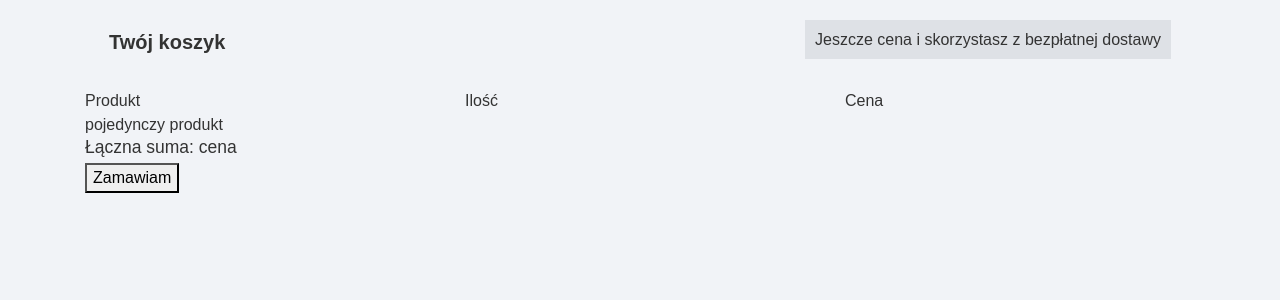
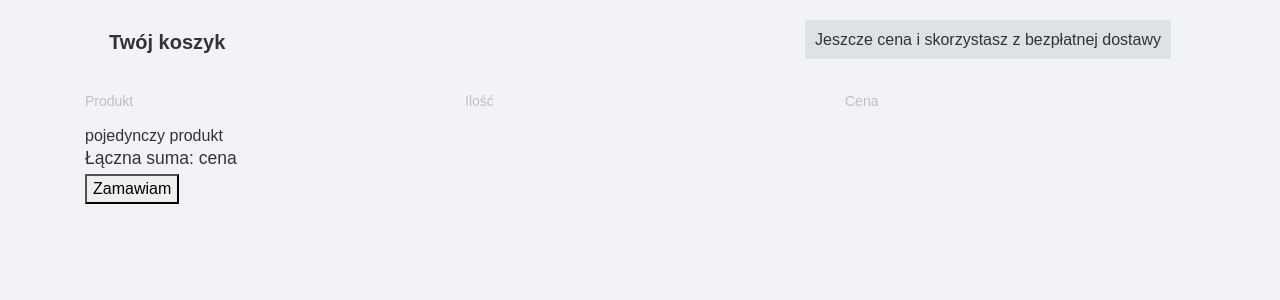
Before and after one commit to NataliaSokolowska/react-cart-widget, a React (Create React App) app: page / in a window 1280 px wide. Shown: the top 300 px of the page. Built offline with nearby package versions, Linux system fonts and the light colour scheme.

Commit message:
Create new components Paragraph

```diff
--- a/src/components/Atoms/CartTable/CartTable.js
+++ b/src/components/Atoms/CartTable/CartTable.js
@@ -1,11 +1,18 @@
 import React from "react";
+import Paragraph from "../Paragraph/Paragraph";
 
 const Item = () => {
   return (
     <div className="row">
-      <div className="col-lg-4">Produkt</div>
-      <div className="col-lg-4">Ilość</div>
-      <div className="col-lg-4">Cena</div>
+      <div className="col-lg-4">
+        <Paragraph title="Produkt" extra="light" />
+      </div>
+      <div className="col-lg-4">
+        <Paragraph title="Ilość" extra="light" />
+      </div>
+      <div className="col-lg-4">
+        <Paragraph title="Cena" extra="light" />
+      </div>
     </div>
   );
 };
--- /dev/null
+++ b/src/components/Atoms/Paragraph/Paragraph.js
@@ -0,0 +1,8 @@
+import React from "react";
+import { ParagraphText } from "./ParagraphStyle";
+
+const Paragraph = ({ title, extra }) => {
+  return <ParagraphText extra={extra}>{title}</ParagraphText>;
+};
+
+export default Paragraph;
--- /dev/null
+++ b/src/components/Atoms/Paragraph/ParagraphStyle.js
@@ -0,0 +1,17 @@
+import styled, { css } from "styled-components";
+
+export const ParagraphText = styled.p`
+  font-size: ${({ theme }) => theme.fontSize.s};
+  color: ${({ theme }) => theme.primary};
+  display: flex;
+  justify-content: flex-start;
+  line-height: 2.5rem;
+
+  ${(props) =>
+    props &&
+    props.extra === "light" &&
+    css`
+      color: ${({ theme }) => theme.silver};
+      font-size: ${({ theme }) => theme.fontSize.xs};
+    `}
+`;
```
